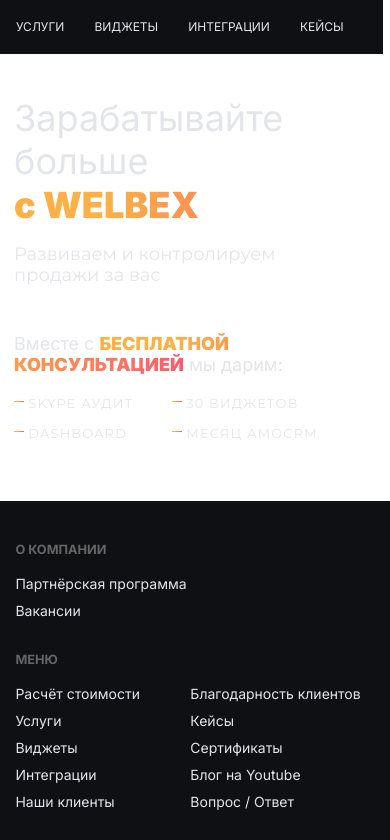
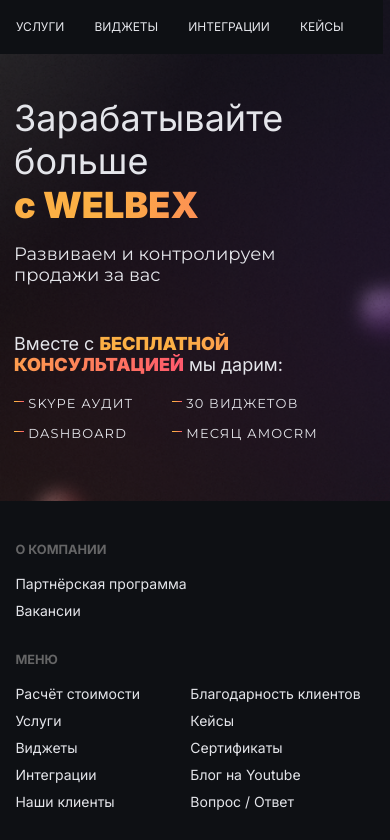
Before and after one commit to DariaSiluyanova/welbex, a plain HTML site: page index.html in a window 390 px wide. Shown: the top 840 px of the page. Drawn offline with Linux system fonts and the light colour scheme.

Commit message:
Img paths

```diff
--- a/css/style.css
+++ b/css/style.css
@@ -268,7 +268,7 @@
 }
 @media (max-width: 780px) {
   .main {
-    background-image: url("img/bg_mobile.png");
+    background-image: url("../img/bg_mobile.png");
     background-size: cover;
     padding: 5.4em 1.8em 2.45em 0.78em;
   }
@@ -524,7 +524,7 @@
 @media (min-width: 321px) {
   .body {
     padding-bottom: 2rem;
-    background-image: url("img/bg_desktop.png");
+    background-image: url("../img/bg_desktop.png");
     background-size: cover;
   }
 }
```
